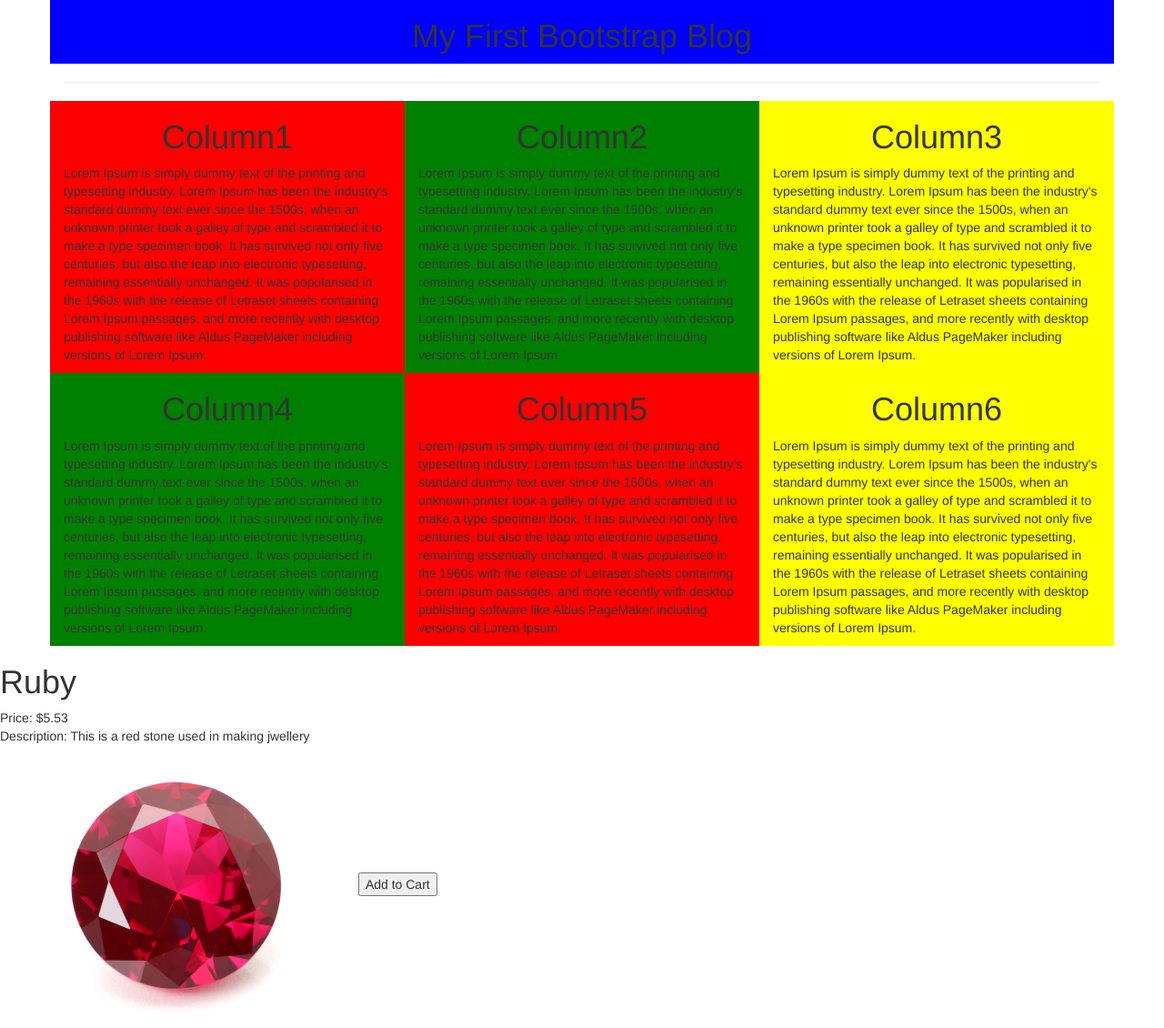
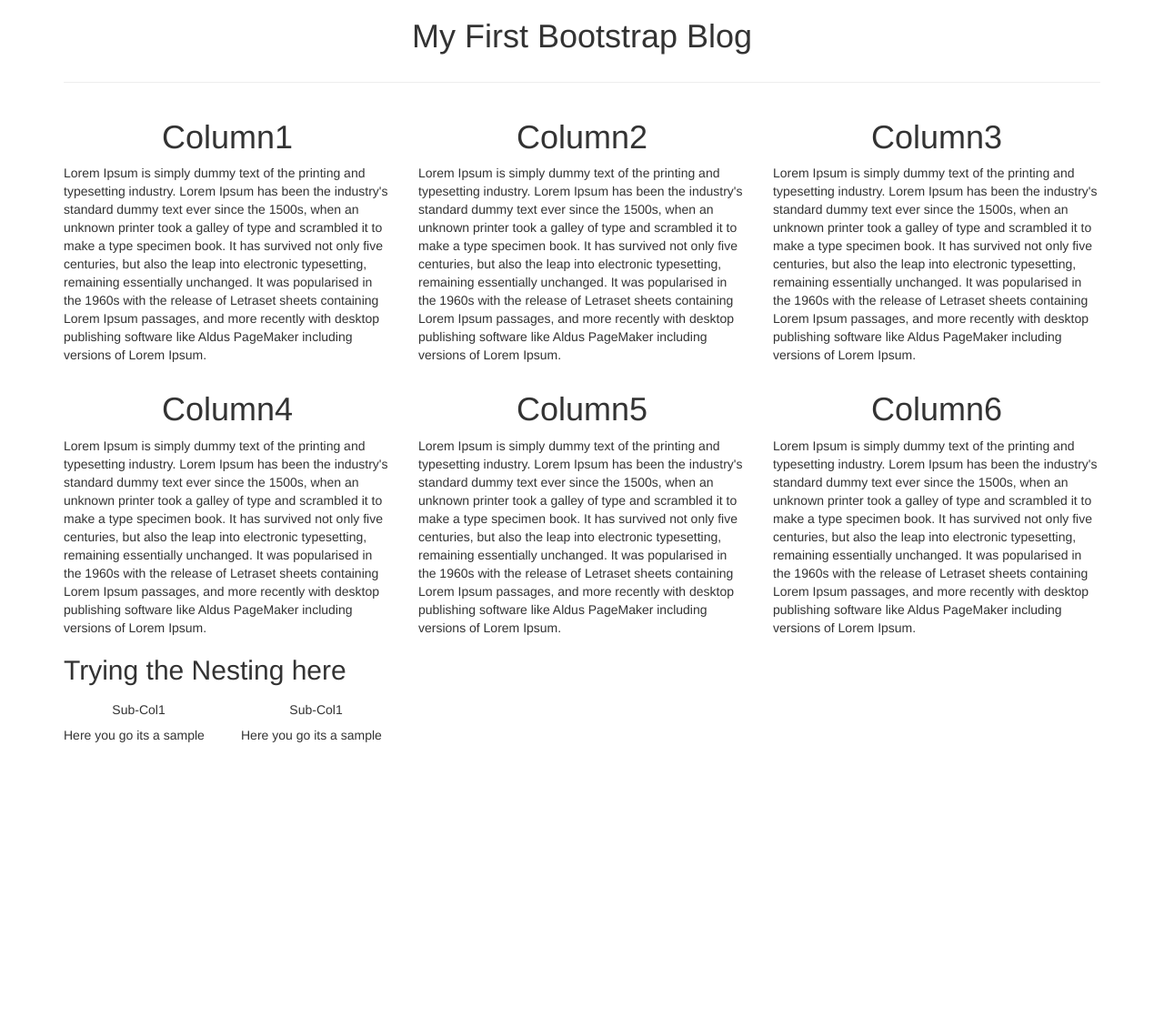
Before and after one commit to deepakrohan1/UI, a plain HTML site: page index.html in a window 1280 px wide. Shown: the top 1130 px of the page at 91% size. After the commit the page ends 828 px from the top, so only its background shows below. Drawn offline with Linux system fonts and the light colour scheme.

Commit message:
nesting of columns

```diff
--- a/css/style.css
+++ b/css/style.css
@@ -1,4 +1,4 @@
-.col1{
+/*.col1{
 	background: blue;
 }
 .col2{
@@ -9,7 +9,10 @@
 }
 .col4{
 	background: yellow;
-}
+}*/
 .subHead{
 	text-align: center;
 }
+.p, h5{
+	text-align: center;
+}
--- a/index.html
+++ b/index.html
@@ -27,47 +27,50 @@
 		</div>
 		<hr/>
 		<div class="row">
-			<div class="col-md-4 col2"> <!-- For small devices it's 6 boxes for extra small boxes its 12 boxes-->
+			<div class="col-md-4 col-sm-6 col-xs-12 col2"> <!-- For small devices it's 6 boxes for extra small boxes its 12 boxes-->
 				<h1 class="subHead">Column1</h1>
 				<p>Lorem Ipsum is simply dummy text of the printing and typesetting industry. Lorem Ipsum has been the industry's standard dummy text ever since the 1500s, when an unknown printer took a galley of type and scrambled it to make a type specimen book. It has survived not only five centuries, but also the leap into electronic typesetting, remaining essentially unchanged. It was popularised in the 1960s with the release of Letraset sheets containing Lorem Ipsum passages, and more recently with desktop publishing software like Aldus PageMaker including versions of Lorem Ipsum.</p>
 			</div>
 
-			<div class="col-md-4 col3"> <!-- For small devices it's 6 boxes for extra small boxes its 12 boxes-->
+			<div class="col-md-4 col-sm-6 col-xs-12 col2"> <!-- For small devices it's 6 boxes for extra small boxes its 12 boxes-->
 				<h1 class="subHead">Column2</h1>
 				<p>Lorem Ipsum is simply dummy text of the printing and typesetting industry. Lorem Ipsum has been the industry's standard dummy text ever since the 1500s, when an unknown printer took a galley of type and scrambled it to make a type specimen book. It has survived not only five centuries, but also the leap into electronic typesetting, remaining essentially unchanged. It was popularised in the 1960s with the release of Letraset sheets containing Lorem Ipsum passages, and more recently with desktop publishing software like Aldus PageMaker including versions of Lorem Ipsum.</p>
 			</div>
 
-			<div class="col-md-4 col4"> <!-- For small devices it's 6 boxes for extra small boxes its 12 boxes-->
+			<div class="col-md-4 col-sm-6 col-xs-12 col2"> <!-- For small devices it's 6 boxes for extra small boxes its 12 boxes-->
 				<h1 class="subHead">Column3</h1>
 				<p>Lorem Ipsum is simply dummy text of the printing and typesetting industry. Lorem Ipsum has been the industry's standard dummy text ever since the 1500s, when an unknown printer took a galley of type and scrambled it to make a type specimen book. It has survived not only five centuries, but also the leap into electronic typesetting, remaining essentially unchanged. It was popularised in the 1960s with the release of Letraset sheets containing Lorem Ipsum passages, and more recently with desktop publishing software like Aldus PageMaker including versions of Lorem Ipsum.</p>
 			</div>
 
-		</div>
-		<div class="row">
-			<div class="col-md-4  col3">
+
+			<div class="col-md-4 col-sm-6 col-xs-12 col2">
 				<h1 class="subHead">Column4</h1>
 				<p>Lorem Ipsum is simply dummy text of the printing and typesetting industry. Lorem Ipsum has been the industry's standard dummy text ever since the 1500s, when an unknown printer took a galley of type and scrambled it to make a type specimen book. It has survived not only five centuries, but also the leap into electronic typesetting, remaining essentially unchanged. It was popularised in the 1960s with the release of Letraset sheets containing Lorem Ipsum passages, and more recently with desktop publishing software like Aldus PageMaker including versions of Lorem Ipsum.</p>
+
+				<h2>Trying the Nesting here</h2>
+				<div class="row">
+					<div class="col-md-6 col-sm-6 col-xs-12">
+						<h5>Sub-Col1</h5>
+						<p>Here you go its a sample</p>
+					</div>
+					<div class="col-md-6 col-sm-6 col-xs-12">
+							<h5>Sub-Col1</h5>
+						<p>Here you go its a sample</p>
+					</div>
+				</div>
 			</div>
-			<div class="col-md-4 col2">
+			<div class="col-md-4 col-sm-6 col-xs-12 col2">
 				<h1 class="subHead">Column5</h1>
 				<p>Lorem Ipsum is simply dummy text of the printing and typesetting industry. Lorem Ipsum has been the industry's standard dummy text ever since the 1500s, when an unknown printer took a galley of type and scrambled it to make a type specimen book. It has survived not only five centuries, but also the leap into electronic typesetting, remaining essentially unchanged. It was popularised in the 1960s with the release of Letraset sheets containing Lorem Ipsum passages, and more recently with desktop publishing software like Aldus PageMaker including versions of Lorem Ipsum.</p>
 			</div>
-			<div class="col-md-4 col4">
+			<div class="col-md-4 col-sm-6 col-xs-12 col2">
 				<h1 class="subHead">Column6</h1>
 				<p>Lorem Ipsum is simply dummy text of the printing and typesetting industry. Lorem Ipsum has been the industry's standard dummy text ever since the 1500s, when an unknown printer took a galley of type and scrambled it to make a type specimen book. It has survived not only five centuries, but also the leap into electronic typesetting, remaining essentially unchanged. It was popularised in the 1960s with the release of Letraset sheets containing Lorem Ipsum passages, and more recently with desktop publishing software like Aldus PageMaker including versions of Lorem Ipsum.</p>
 			</div>
 
 		</div>
-	</div>
-	<div ng-repeat="product in store.products | orderBy:'-price'"> <!-- Using {{ filters:options }} here orderBy is used -->
-		<h1> {{ product.name }} </h1>
-		<p>
-			Price: {{ product.price | currency }}<BR> <!-- Adding the filter to add currency decimal points and currency $ -->
-			Description: {{ product.description }} <BR>
-			<img ng-src="{{product.images.image1}}">
-			<button ng-hide="product.soldOut">Add to Cart</button> <!-- Hiding the products based on the availability -->
-		</p>
-	</div>
+
+
 
 </body>
 
```
